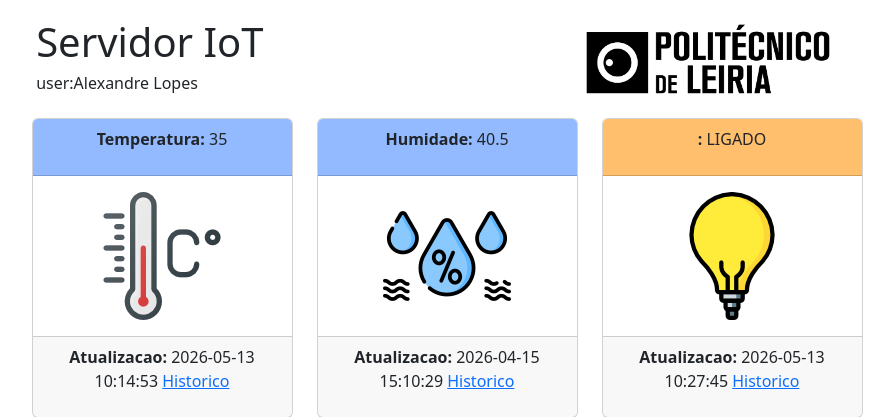
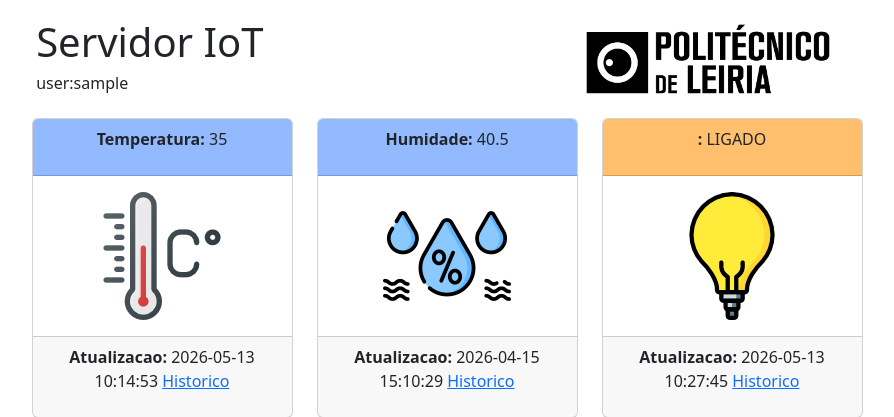
Before and after one commit to S0FT-s/ti_project, a PHP site: page /dashboard.php in a window 1280 px wide. Shown: the part 56-473 px from the top of the page, without its empty margins (193-1087 px from the left). Run offline with PHP 8.4, Linux system fonts and the light colour scheme; the visitor is signed in with stand-in values (Sample User, id 1).

Commit message:
Added current user fix

```diff
--- a/ti/dashboard.php
+++ b/ti/dashboard.php
@@ -68,7 +68,7 @@
     <div class="container d-flex justify-content-around align-items-center">
         <div id="title-header">
             <h1>Servidor IoT</h1>
-            <h6>user:Alexandre Lopes</h6>
+            <h6>user:<?php echo $_SESSION['username']?></h6>
         </div>
 
         <img width="300" src="images/estg.png" alt="Logo estg">
--- a/ti/index.php
+++ b/ti/index.php
@@ -18,9 +18,6 @@
       header('refresh:0;url=dashboard.php');
       $_SESSION['username'] = $_POST['username'];
     }
-    // else{
-    //   echo "Credenciais Incorretas";
-    // }
   }
 
 ?>
```
